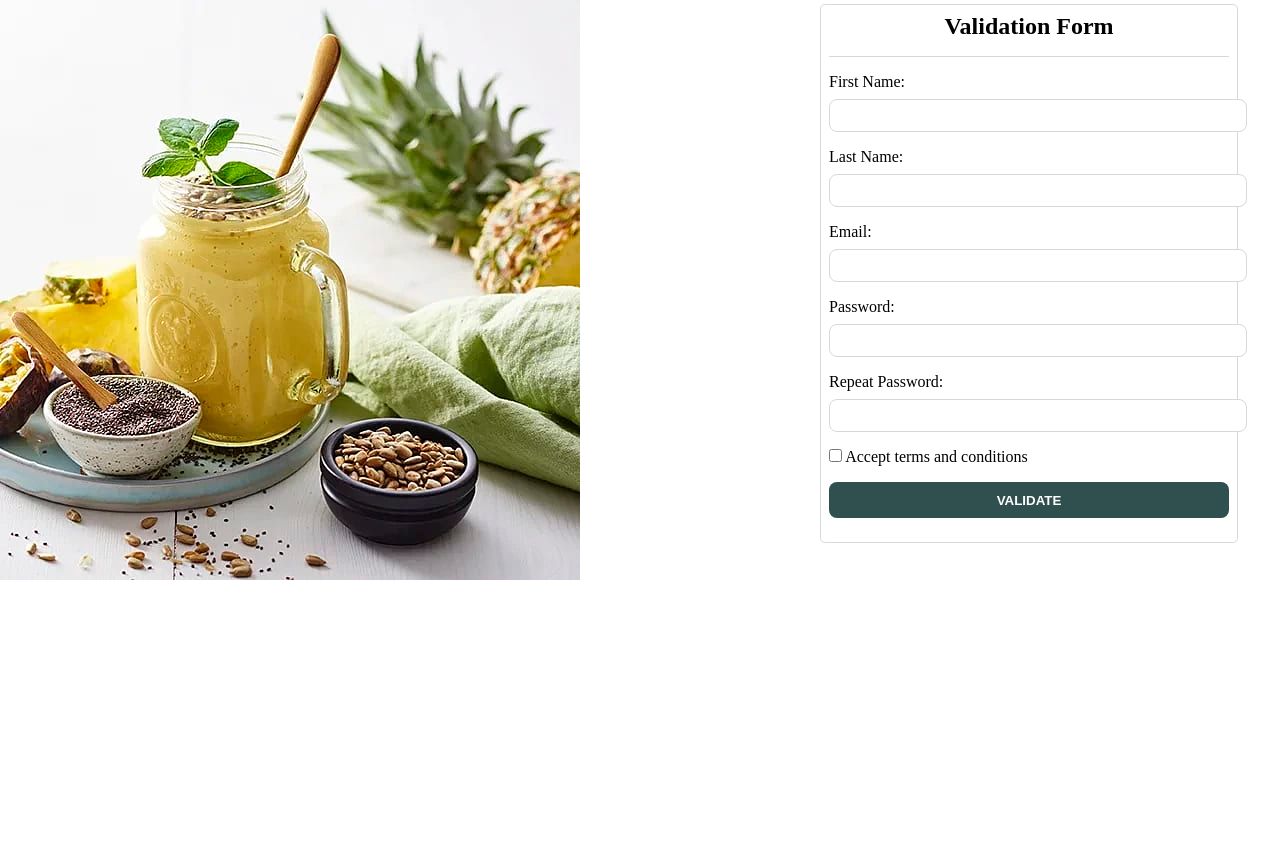
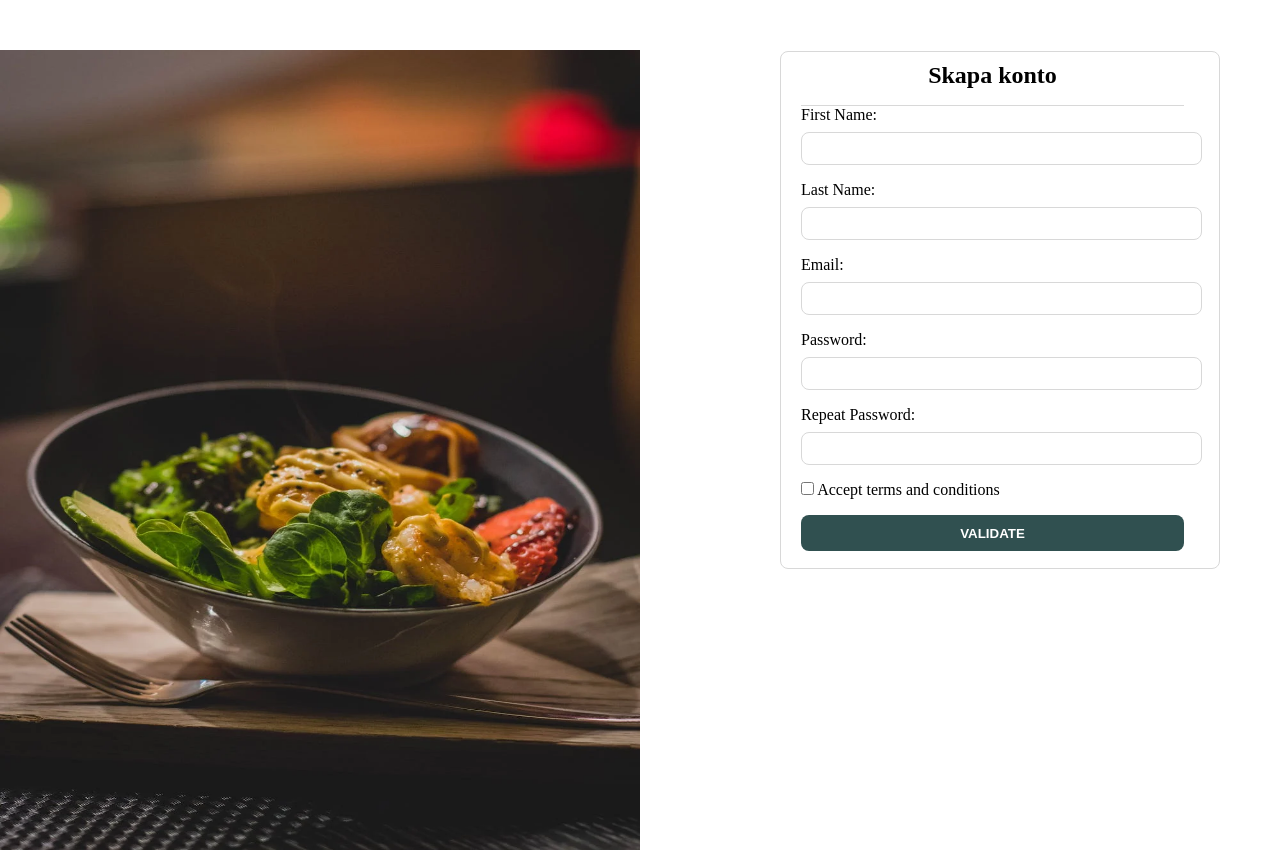
Before and after one commit to ZainabJafari/Recipe-page, a plain HTML site: page front-end/createAccount.html in a window 1280 px wide. Before the commit the page ends 800 px from the top, so only its background shows below. Drawn offline with Linux system fonts and the light colour scheme.

Commit message:
style create account added

```diff
--- a/front-end/createAccount.html
+++ b/front-end/createAccount.html
@@ -6,7 +6,7 @@
   <meta http-equiv="X-UA-Compatible" content="IE=edge">
   <meta name="viewport" content="width=device-width, initial-scale=1.0">
   <link rel="stylesheet" href="styles.css">
-  <title>Validering av formulär</title>
+  <title>Skapa konto</title>
 </head>
 
 <body>
@@ -14,13 +14,13 @@
   <section class="Header">
 
     <div>
-      <img src="img/d2.jpg" alt="food">
+      <img id="registerPage_photo" src="img/register.webp" alt="food">
 
 
       <div class="register_text">
         <form id="validationForm" class="validation-form">
           <div class="headline">
-            <h1>Validation Form</h1>
+            <h1>Skapa konto</h1>
           </div>
           <div class="form-content">
 
--- a/front-end/partials/_createAccount.scss
+++ b/front-end/partials/_createAccount.scss
@@ -1,35 +1,31 @@
-// .wrapper {
-//     // height: 30vh;
-//     // display: grid;
-//     // place-items: center;
-// }
+
+#registerPage_photo{
+    width: 50%;
+    height: 100vh;
+    margin-top: 50px;
+
+}
+.register_text {
+    float: right;
+    inline-size: 440px;
+    padding: 60px;
+    position: relative;
+    margin-top: 50px;
+    padding-top: 1px;
+
+}
 
 .validation-form {
-    width: 400px;
     background-color: #ffffff;
-    padding: .5rem;
-    border-radius: .3rem;
+    padding: 10px 35px 1px 20px;
+    border-radius: .5rem;
     border: 1px solid #d8d8d8;
-}
-
-.register_text{
-    float: right;
-    inline-size: 400px;
-    padding: 60px;
-    position: relative;
-    margin-top: 3px;
-    padding-top: 1px;
-
 }
 
 .headline {
     text-align: center;
     border-bottom: 1px solid #d8d8d8;
     padding-bottom: 1rem;
-}
-
-.form-content {
-    padding-top: 1rem;
 }
 
 .input-group {
@@ -65,7 +61,6 @@
 .btn-primary {
     background-color: hsl(180, 25%, 25%);
     color: #ffffff;
-    transition: background 70ms;
 }
 
 .btn-primary:hover,
```
Also changed, not shown: front-end/img/register.webp (added), front-end/styles.css, 1 other file.
